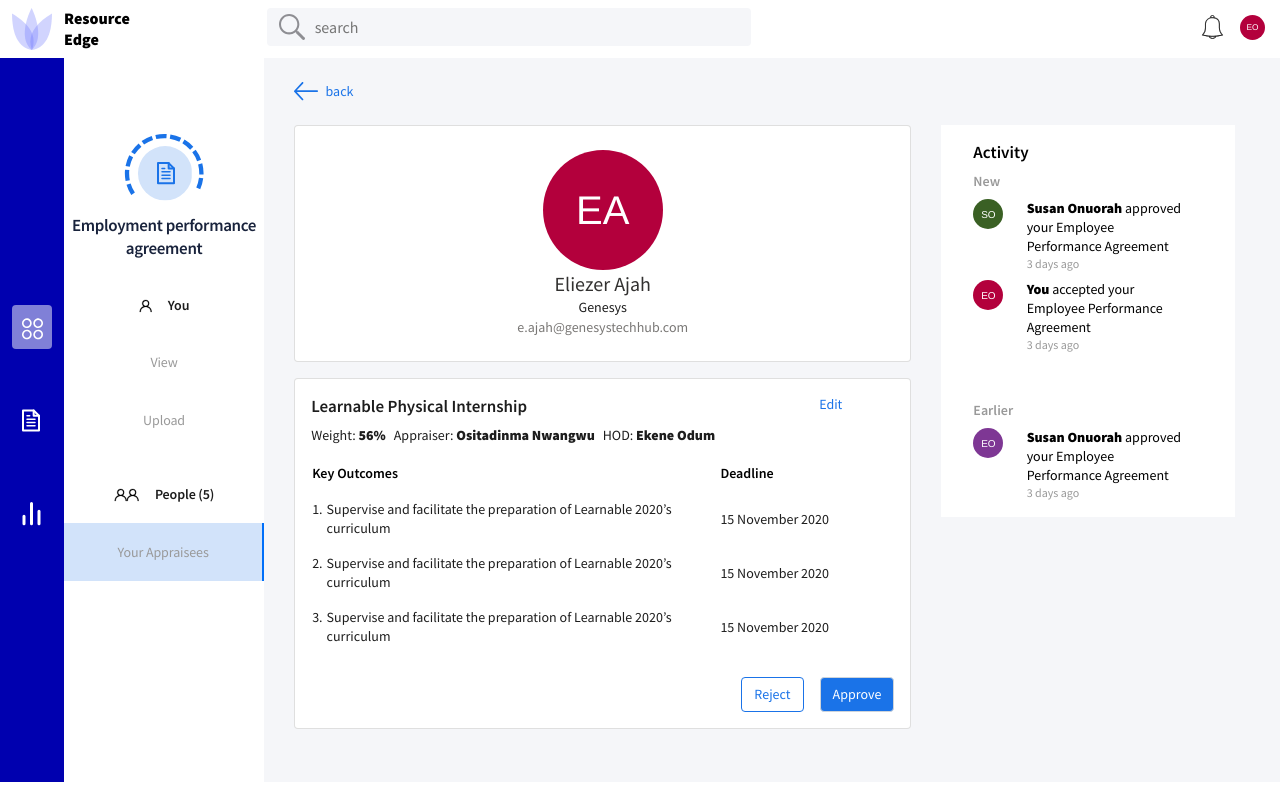
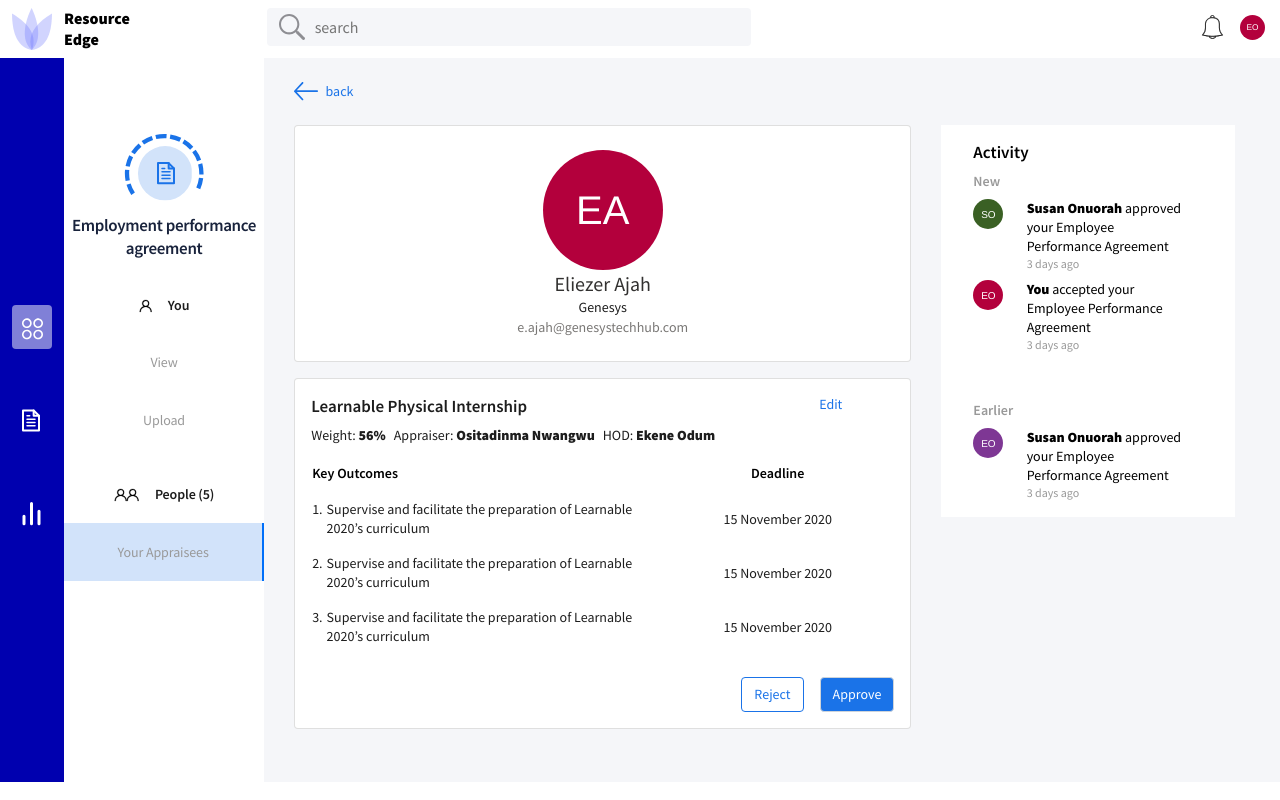
Before and after one commit to OkoyeApps/Resourceedge_Microservices, a React (Create React App) app: page /appraisees/details in a window 1280 px wide. Built offline with nearby package versions, Linux system fonts and the light colour scheme.

Commit message:
table fixed in appraseDetailedView

```diff
--- a/src/pages/appraseDetailedView/appraseDetailedView.js
+++ b/src/pages/appraseDetailedView/appraseDetailedView.js
@@ -60,20 +60,20 @@ const AppraseDetailView = (props) => {
                                 <div className="col-12">
                                     <table className="w-100 keyoutcome-table">
                                         <tr>
-                                            <th style={{ width: "70%" }}>Key Outcomes</th>
-                                            <th>Deadline</th>
+                                            <th style={{ width: "60%" }}>Key Outcomes</th>
+                                            <th className="text-center">Deadline</th>
                                         </tr>
                                         <tr>
                                             <td className="d-flex"><span className="mr-1">1.</span><span> Supervise and facilitate the preparation of Learnable 2020’s curriculum</span></td>
-                                            <td>15 November 2020</td>
+                                            <td className="text-center">15 November 2020</td>
                                         </tr>
                                         <tr>
                                             <td className="d-flex"><span className="mr-1">2.</span><span> Supervise and facilitate the preparation of Learnable 2020’s curriculum</span></td>
-                                            <td>15 November 2020</td>
+                                            <td className="text-center">15 November 2020</td>
                                         </tr>
                                         <tr>
                                             <td className="d-flex"><span className="mr-1">3.</span><span> Supervise and facilitate the preparation of Learnable 2020’s curriculum</span></td>
-                                            <td>15 November 2020</td>
+                                            <td className="text-center">15 November 2020</td>
                                         </tr>
                                     </table>
                                 </div>
```
